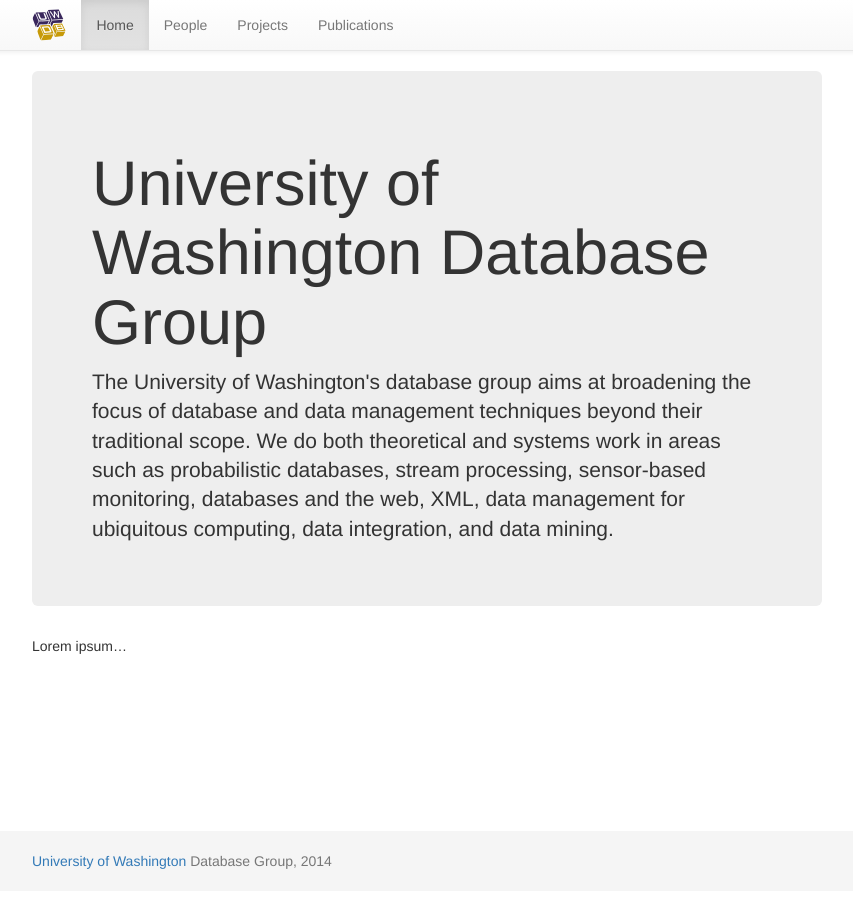
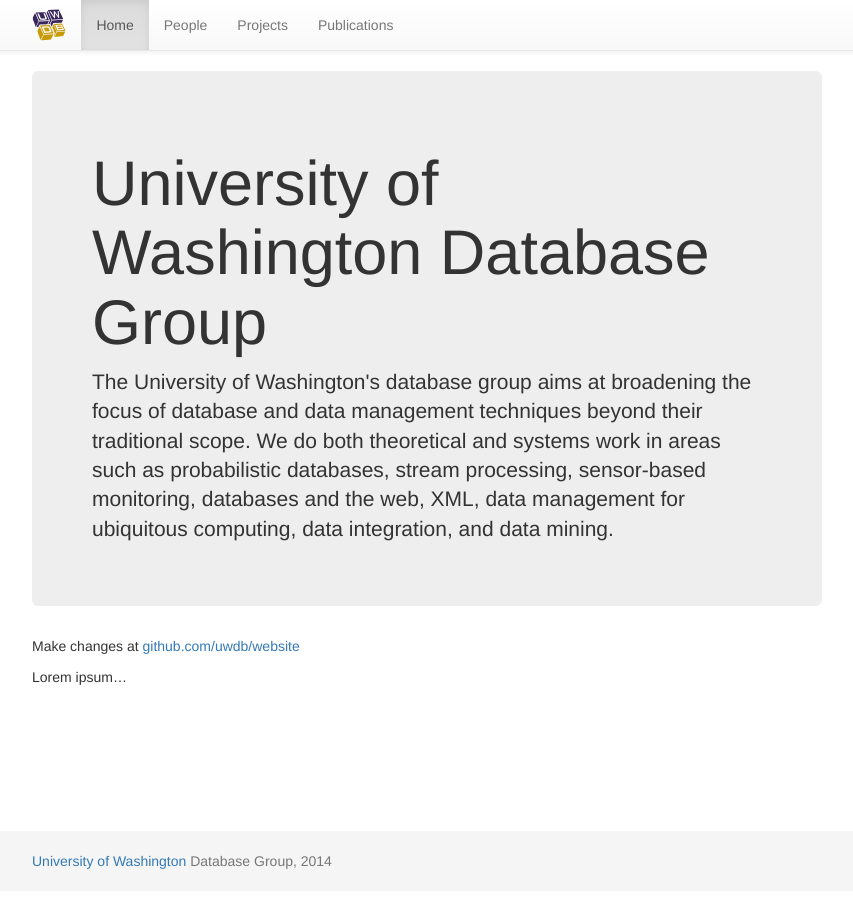
Before and after one commit to uwdb/website, a Jekyll site: the page built from index.markdown, in a window 1280 px wide. Shown: the whole page, without its empty margins (213-1066 px from the left). Built offline with Jekyll 4.4.1, drawn with Linux system fonts in a browser that asks for light colours; nearby versions of some CDN libraries; Markdown is read by kramdown in place of the engine named in the settings.

Commit message:
Add link to repo

```diff
--- a/index.markdown
+++ b/index.markdown
@@ -13,4 +13,6 @@
 	</p>
 </div>
 
+Make changes at [github.com/uwdb/website](https://github.com/uwdb/website)
+
 Lorem ipsum...
```
